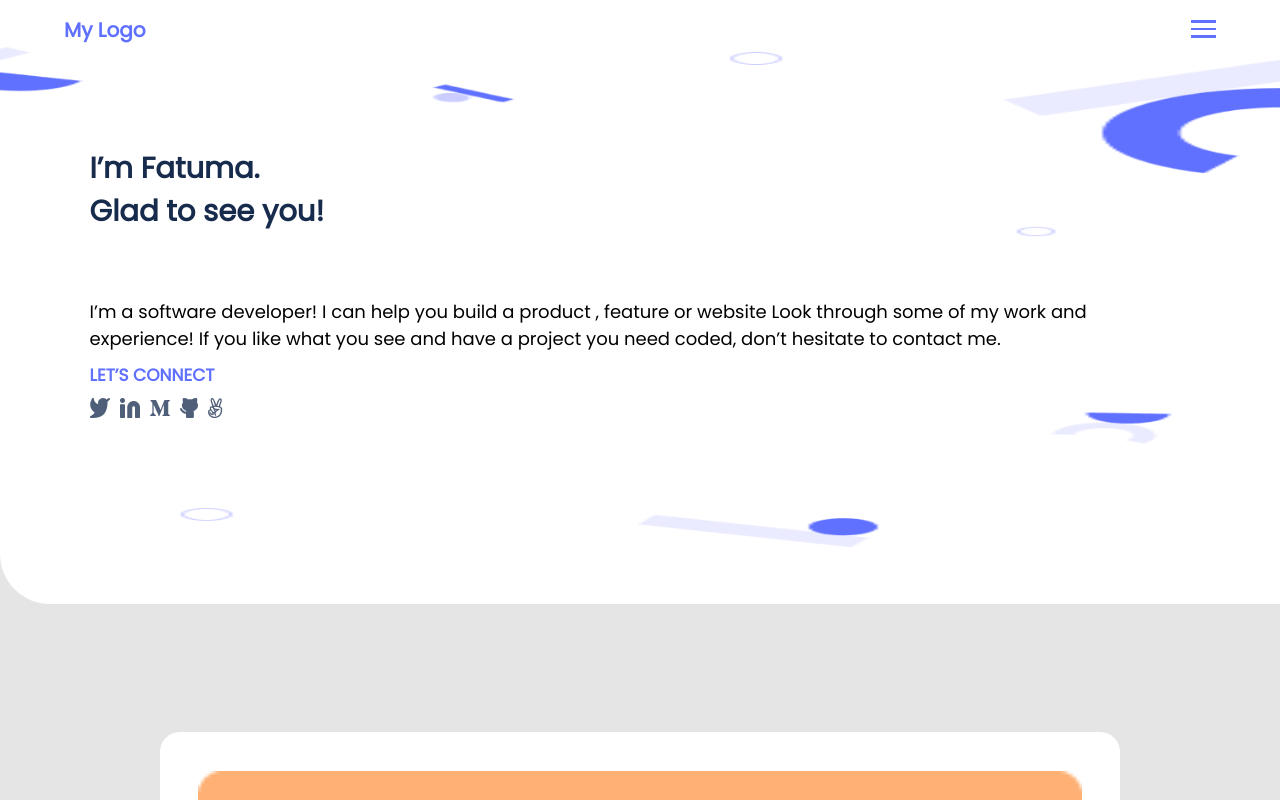
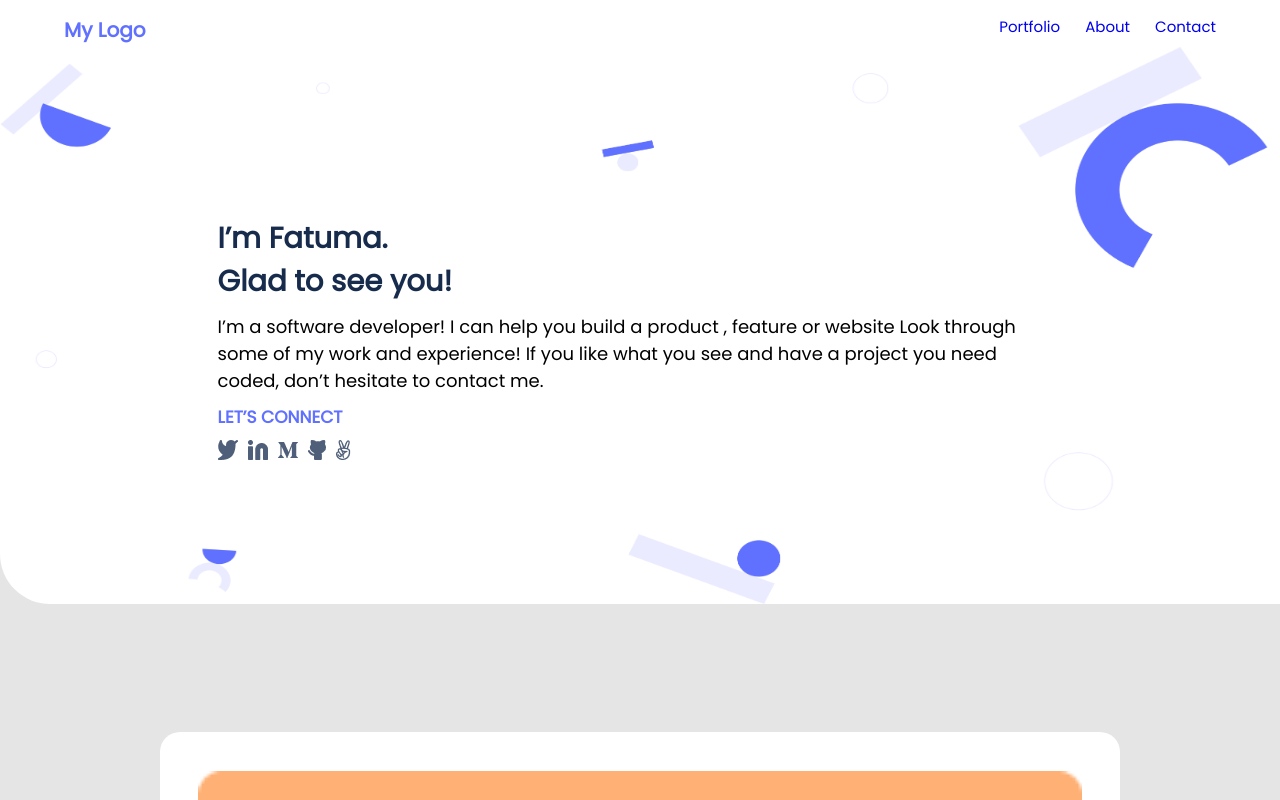
Before and after one commit to fatmahussein/Personal-porfolio, a website: page index.html in a window 1280 px wide. Shown: the top 800 px of the page. Drawn offline with Linux system fonts and the light colour scheme.

Commit message:
Add media query for devices with width >= 768

```diff
--- a/index.html
+++ b/index.html
@@ -16,7 +16,11 @@
       <div class="navbar-brand">
         <a href="#">My Logo</a>
       </div>
-
+      <ul class="navbar">
+        <li><a href="#">Portfolio</a></li>
+        <li><a href="#">About</a></li>
+        <li><a href="#">Contact</a></li>
+        </ul>
       <div class="hamburger">
         <ul>
           <li class="bar"></li>
--- a/styles.css
+++ b/styles.css
@@ -353,4 +353,31 @@
     margin-top: 2%;
     margin-left: 10%;
   }
+.navbar{
+  display: none;
 }
+}
+
+@media screen and (min-width: 768px) {
+.hamburger{
+  display: none;
+}
+.navbar{
+  display: flex;
+ gap: 25px;
+ color: #344563;
+ font-size: 15px;
+}
+.heading{
+  background: url(images/Header.png);
+  background-repeat: no-repeat;
+  background-size: 100% 100%;
+  background-color: #fff;
+}
+.header-container{
+  padding: 170px 17%;
+}
+.p{
+  margin-top: 0%;
+}
+}
```
